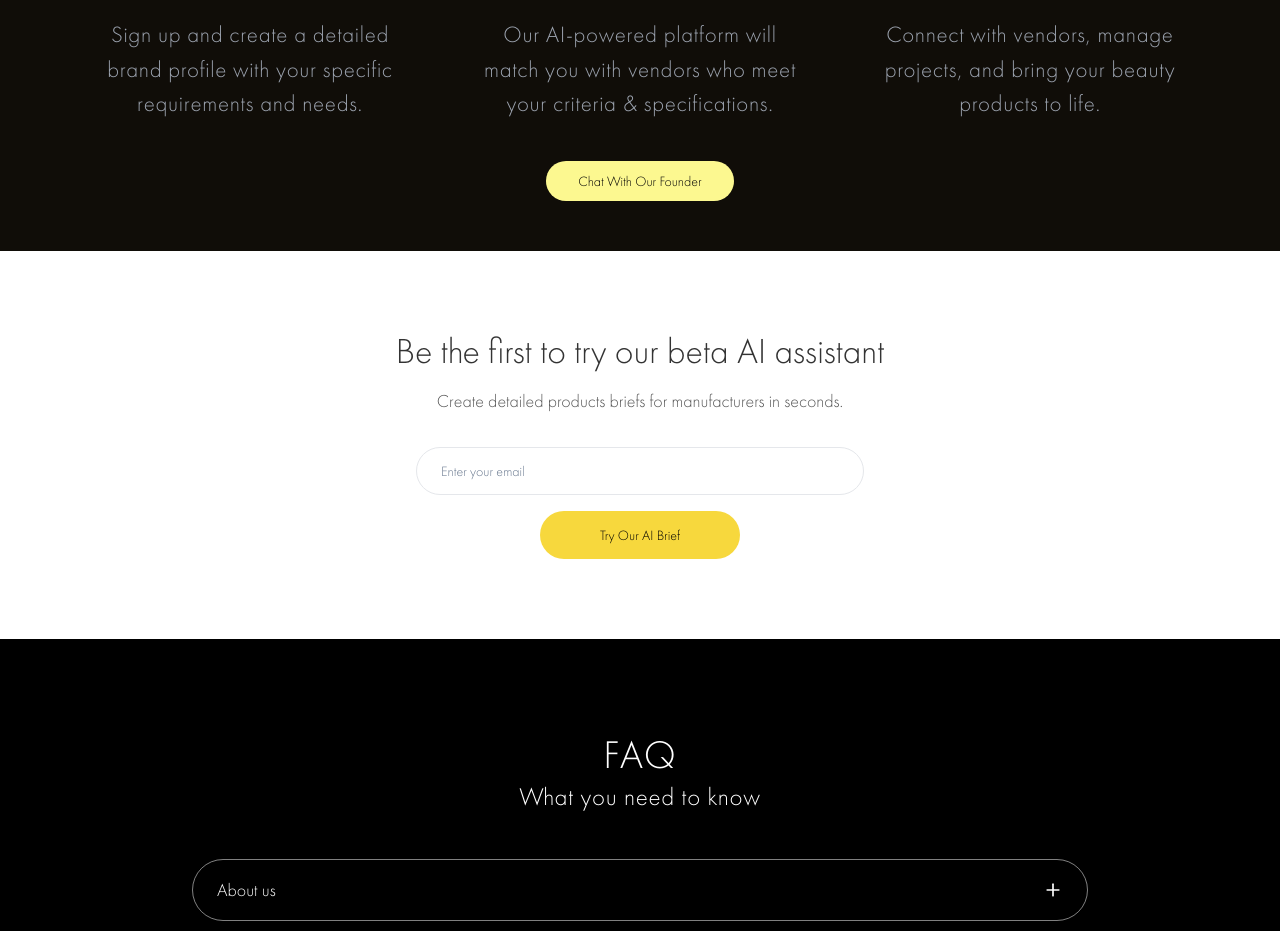
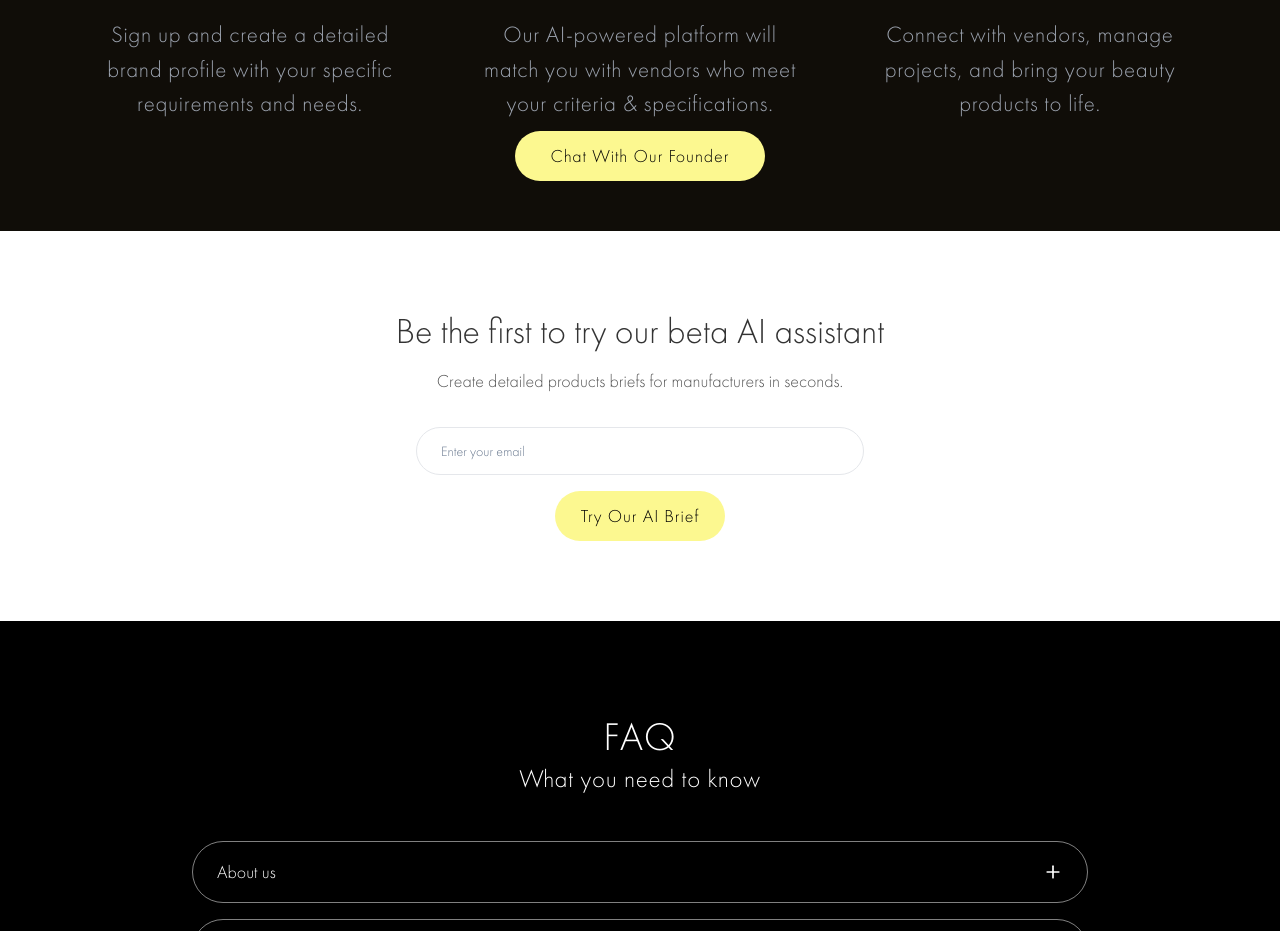
Before and after one commit to Noun-platform/p-783232, a React (Vite) app: page / in a window 1280 px wide. Shown: the part 3880-4811 px from the top of the page. Built offline with nearby package versions, Linux system fonts and the light colour scheme; no server answers.

Commit message:
added files

```diff
--- a/src/components/EmailCaptureForm.tsx
+++ b/src/components/EmailCaptureForm.tsx
@@ -56,13 +56,17 @@ const EmailCaptureForm = ({ onSubmit, buttonText = 'Get Started' }: EmailCapture
             </FormItem>
           )}
         />
-        <Button
+        <button
           type="submit"
+          className="w-[170px] bg-[#FCF890] py-2 px-4 h-[50px] rounded-full
+                text-[#000000] text-center text-[18px] font-thin
+                leading-normal tracking-[0.96px] capitalize
+                antialiased"
           disabled={isSubmitting}
-          className="h-12 px-8 rounded-full bg-[#F7D83D] text-black font-medium hover:bg-[#F7D83D]/90 w-auto min-w-[200px]"
+
         >
           {isSubmitting ? 'Submitting...' : buttonText}
-        </Button>
+        </button>
       </form>
     </Form>
   );
--- a/src/components/landing/BriefGeneratorSection.tsx
+++ b/src/components/landing/BriefGeneratorSection.tsx
@@ -50,17 +50,7 @@ const BriefGeneratorSection = ({
           </>
         )}
 
-        {userEmail && (
-          <div className="mt-8 sm:mt-12 text-center">
-            <Button
-              variant="outline"
-              className="border-[#477A95] text-[#477A95] hover:bg-[#477A95]/10 group"
-            >
-              Learn more about our product brief generator
-              <ArrowRight className="ml-2 h-4 w-4 group-hover:translate-x-1 transition-transform" />
-            </Button>
-          </div>
-        )}
+
       </div>
     </section>
   );
--- a/src/components/landing/HowItWorks.tsx
+++ b/src/components/landing/HowItWorks.tsx
@@ -50,9 +50,14 @@ const HowItWorks: React.FC = () => {
         ))}
       </div>
 
-      <Button className="mt-10 bg-[#FCF890] text-black rounded-full px-8 py-3 font-normal hover:bg-[#f5f07a] transition-colors">
-        Chat With Our Founder
-      </Button>
+      <button
+                className="mt-[10px] w-[250px] bg-[#FCF890] py-2 px-4 h-[50px] rounded-full
+                text-[#000000] text-center text-[18px] font-thin
+                leading-normal tracking-[0.96px] capitalize
+                antialiased"
+              >
+              Chat with our Founder
+              </button>
     </section>
   );
 };
```
